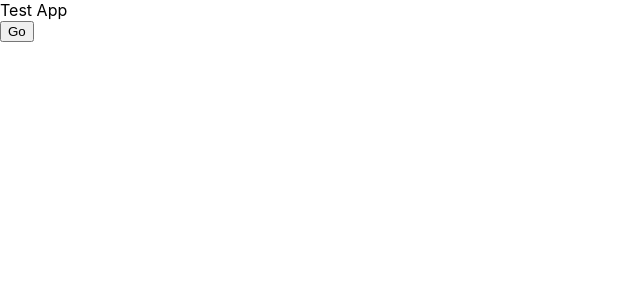
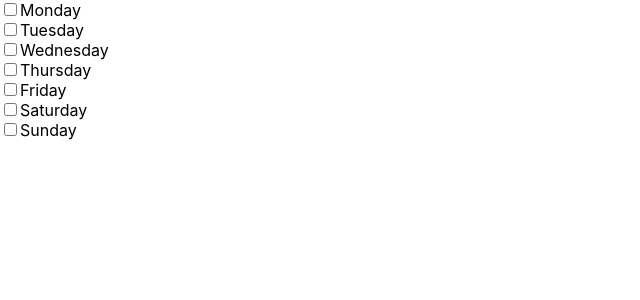
Before and after one commit to HumnaAleem1/react-practice, a React (Create React App) app: page /time-selector in a window 1280 px wide. Shown: the top 300 px of the page, without its empty margins (0-640 px from the left). Built offline with nearby package versions, Linux system fonts and the light colour scheme.

Commit message:
JO-4 resolve route issue

```diff
--- a/src/Routes.js
+++ b/src/Routes.js
@@ -6,8 +6,8 @@ const Routes = () => {
 
   return (
         <Switch>
+            <Route path="/time-selector" component={TimeSelector} />
             <Route path="/" component={Home} />
-            <Route path="/time-selector" component={TimeSelector} />
         </Switch>
     )
 }
```
